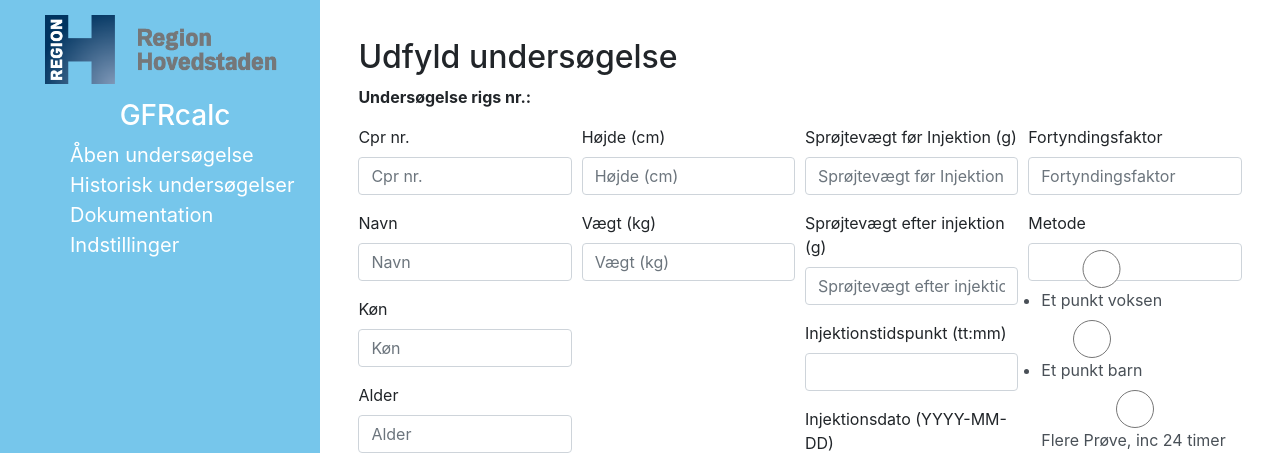
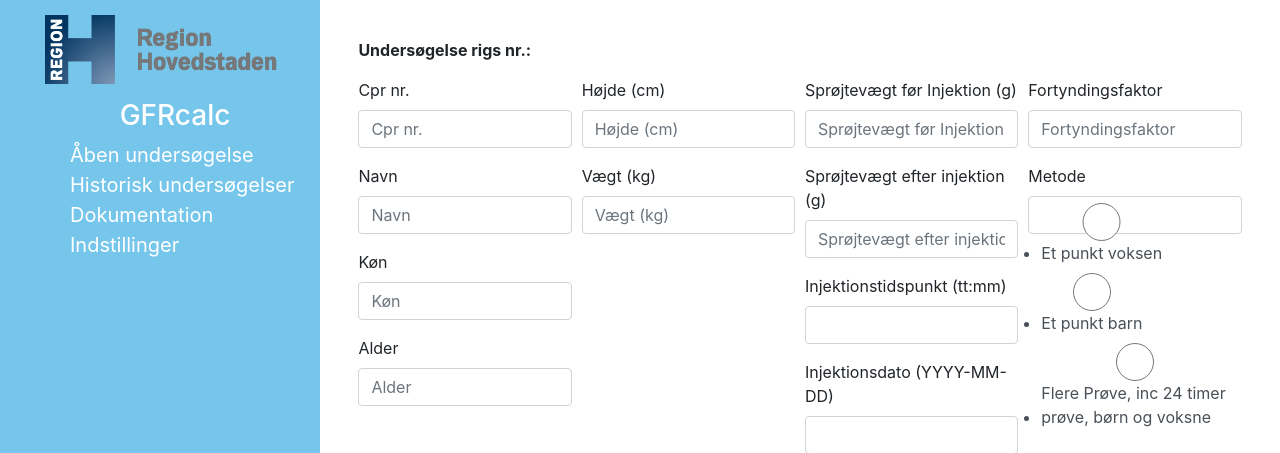
Before and after one commit to demiguard/GFR, a Django app: template main_page/templates/main_page/fill_study.html in a window 1280 px wide. Shown: the top 453 px of the page. Run offline with Django 3.2, Linux system fonts and the light colour scheme; the template is opened without the code that fills it: values that come from a table or form of the project are taken from there, others are empty; parts of the project's set-up code (start-up, migrations or seed data) failed here and were passed over; some libraries are stand-ins or nearby versions.

Commit message:
Removed Some text for better screen util

```diff
--- a/main_page/templates/main_page/fill_study.html
+++ b/main_page/templates/main_page/fill_study.html
@@ -9,7 +9,6 @@
 
 
 {% block content %}
-  <h2>Udfyld undersøgelse</h2>
   <strong>Undersøgelse rigs nr.:</strong><p>{{ rigsnr }}</p>
 
   <form method="POST" id="fill-study-form">
```
